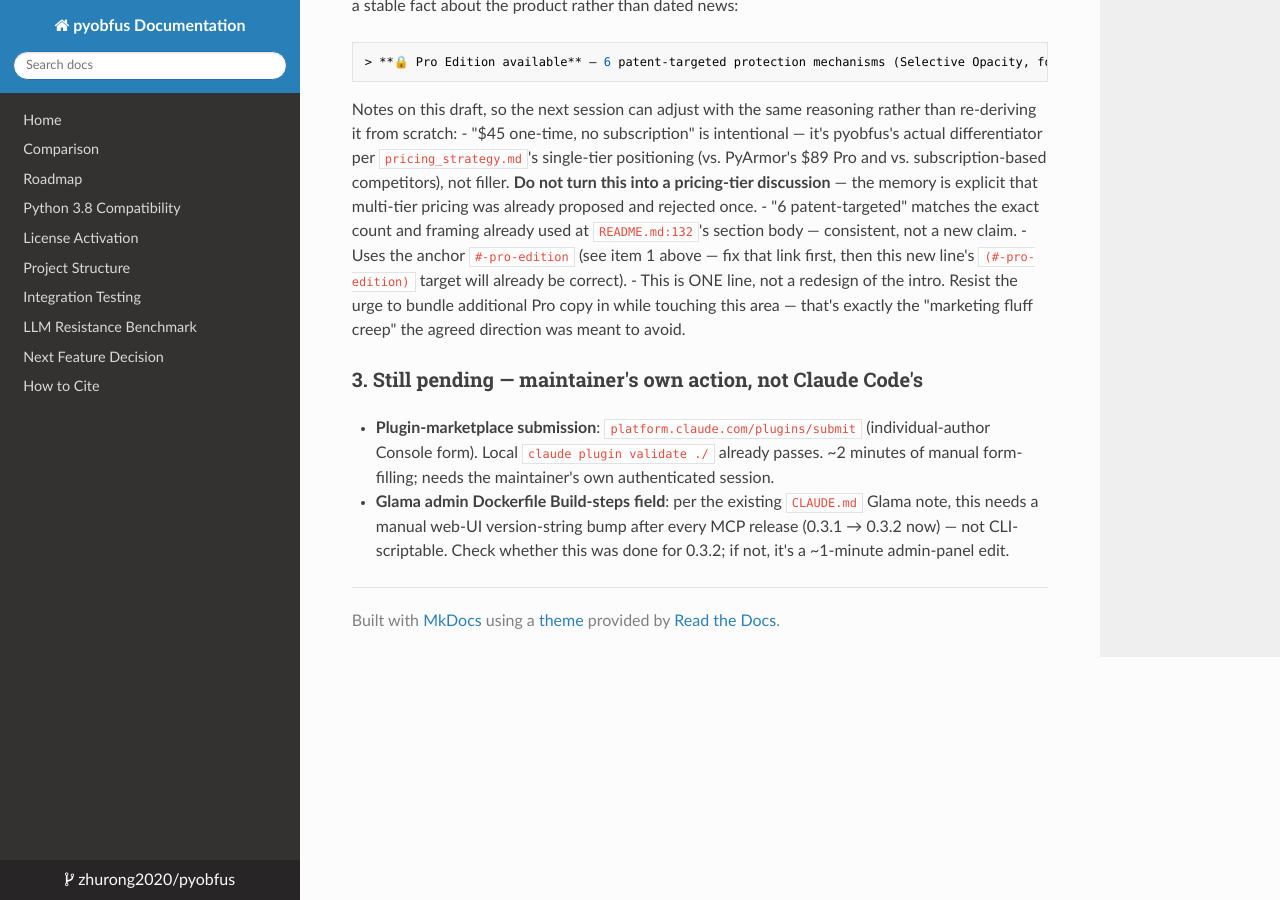
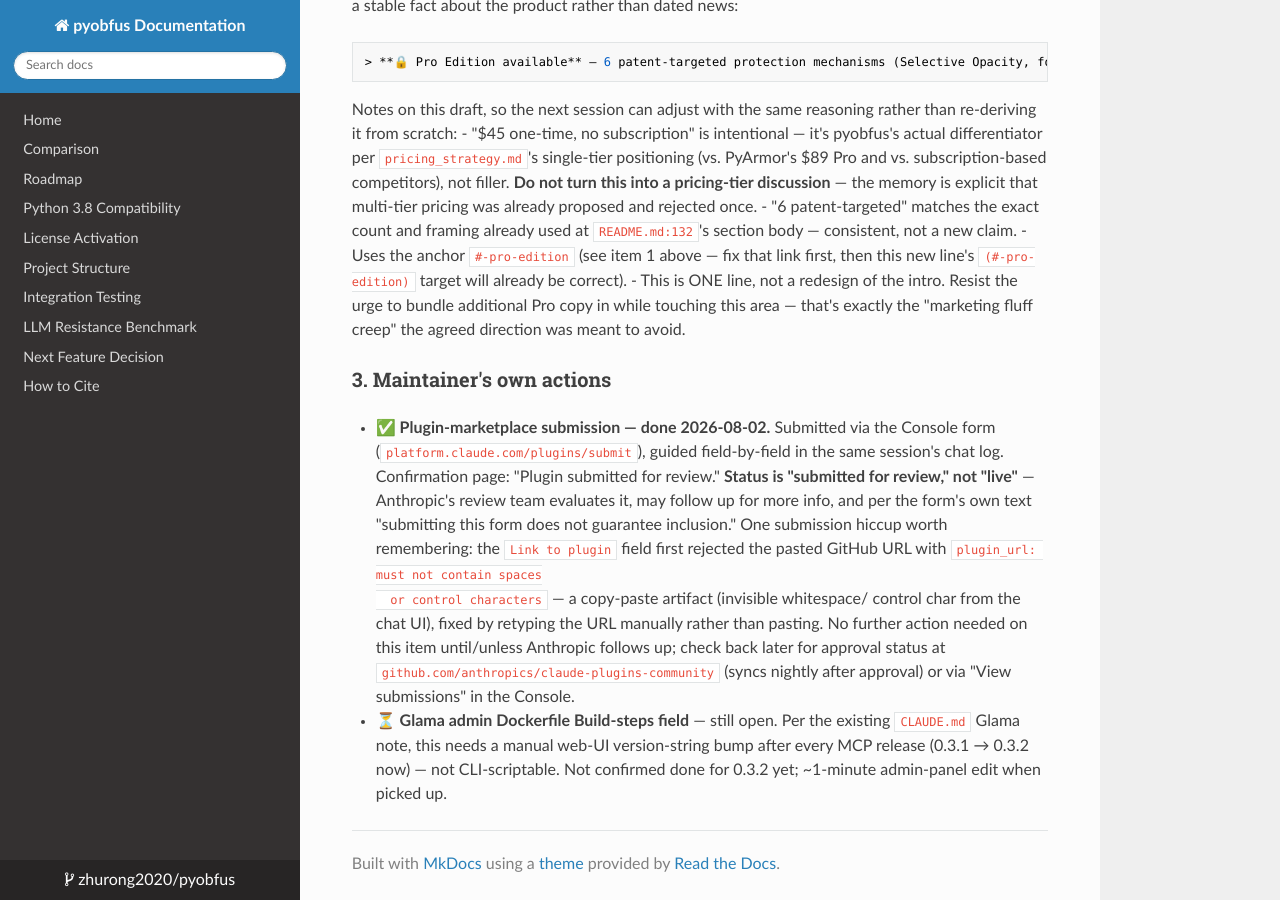
Before and after one commit to zhurong2020/pyobfus, an MkDocs documentation site: the page built from docs/DOC_SYNC_AUDIT_2026-08-02.md, in a window 1280 px wide and 900 px high, scrolled down 8304 px. Built offline with MkDocs 1.6.1, drawn with Linux system fonts in a browser that asks for light colours; nearby versions of some CDN libraries.

Commit message:
docs: record plugin marketplace submission (submitted, pending review)
Maintainer submitted pyobfus to the Claude Code community plugin
directory via the Console form, guided field-by-field in-session.
Confirmation: "Plugin submitted for review" -- awaiting Anthropic's
review, not yet live. One hiccup worth keeping: the plugin_url field
rejected a pasted GitHub URL for invisible whitespace/control chars;
retyping manually fixed it.

Only remaining maintainer action from this audit: the Glama admin
Dockerfile Build-steps field for mcp 0.3.2.

```diff
--- a/docs/DOC_SYNC_AUDIT_2026-08-02.md
+++ b/docs/DOC_SYNC_AUDIT_2026-08-02.md
@@ -375,13 +375,24 @@
   additional Pro copy in while touching this area — that's exactly the
   "marketing fluff creep" the agreed direction was meant to avoid.
 
-### 3. Still pending — maintainer's own action, not Claude Code's
+### 3. Maintainer's own actions
 
-- **Plugin-marketplace submission**: `platform.claude.com/plugins/submit`
-  (individual-author Console form). Local `claude plugin validate ./` already
-  passes. ~2 minutes of manual form-filling; needs the maintainer's own
-  authenticated session.
-- **Glama admin Dockerfile Build-steps field**: per the existing `CLAUDE.md`
-  Glama note, this needs a manual web-UI version-string bump after every
-  MCP release (0.3.1 → 0.3.2 now) — not CLI-scriptable. Check whether this
-  was done for 0.3.2; if not, it's a ~1-minute admin-panel edit.
+- **✅ Plugin-marketplace submission — done 2026-08-02.** Submitted via the
+  Console form (`platform.claude.com/plugins/submit`), guided field-by-field
+  in the same session's chat log. Confirmation page: "Plugin submitted for
+  review." **Status is "submitted for review," not "live"** — Anthropic's
+  review team evaluates it, may follow up for more info, and per the form's
+  own text "submitting this form does not guarantee inclusion." One
+  submission hiccup worth remembering: the `Link to plugin` field first
+  rejected the pasted GitHub URL with `plugin_url: must not contain spaces
+  or control characters` — a copy-paste artifact (invisible whitespace/
+  control char from the chat UI), fixed by retyping the URL manually rather
+  than pasting. No further action needed on this item until/unless
+  Anthropic follows up; check back later for approval status at
+  `github.com/anthropics/claude-plugins-community` (syncs nightly after
+  approval) or via "View submissions" in the Console.
+- **⏳ Glama admin Dockerfile Build-steps field** — still open. Per the
+  existing `CLAUDE.md` Glama note, this needs a manual web-UI version-string
+  bump after every MCP release (0.3.1 → 0.3.2 now) — not CLI-scriptable.
+  Not confirmed done for 0.3.2 yet; ~1-minute admin-panel edit when picked
+  up.
```
Also changed, not shown: CLAUDE.md (+3 -1 lines).
